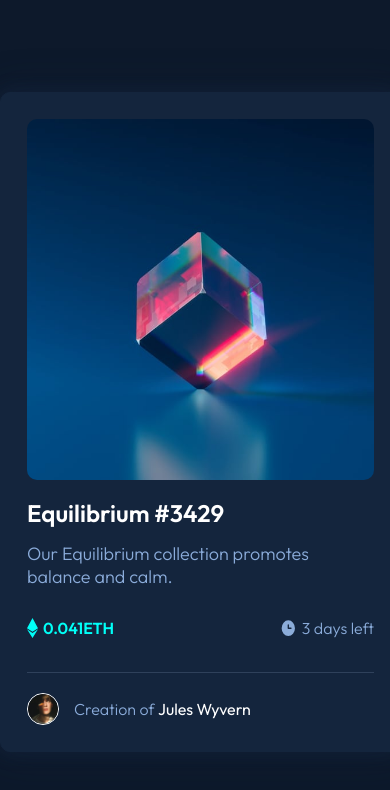
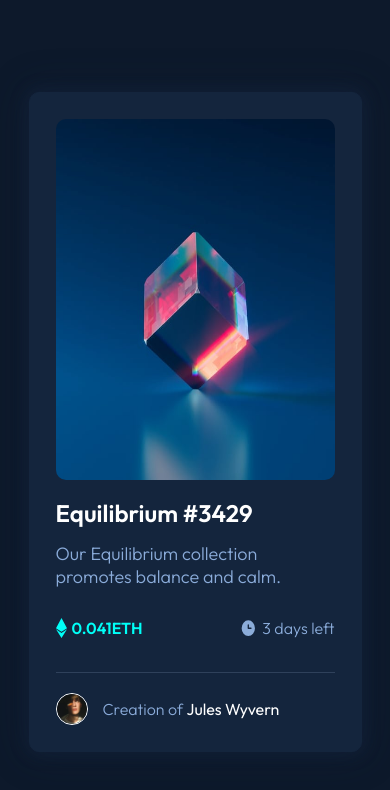
Before and after one commit to fernandoMorillo/nft-preview-card, a plain HTML site: page index.html in a window 390 px wide. Drawn offline with Linux system fonts and the light colour scheme.

Commit message:
responsive card

```diff
--- a/assets/css/style.css
+++ b/assets/css/style.css
@@ -105,3 +105,9 @@ b {
     color: var(--White);
     font-weight: var(--weight-midimun);
 }
+@media screen  and (max-device-width: 960px) {
+    .card {
+        width: 279px;
+        margin: 20px;
+    }
+}
```
